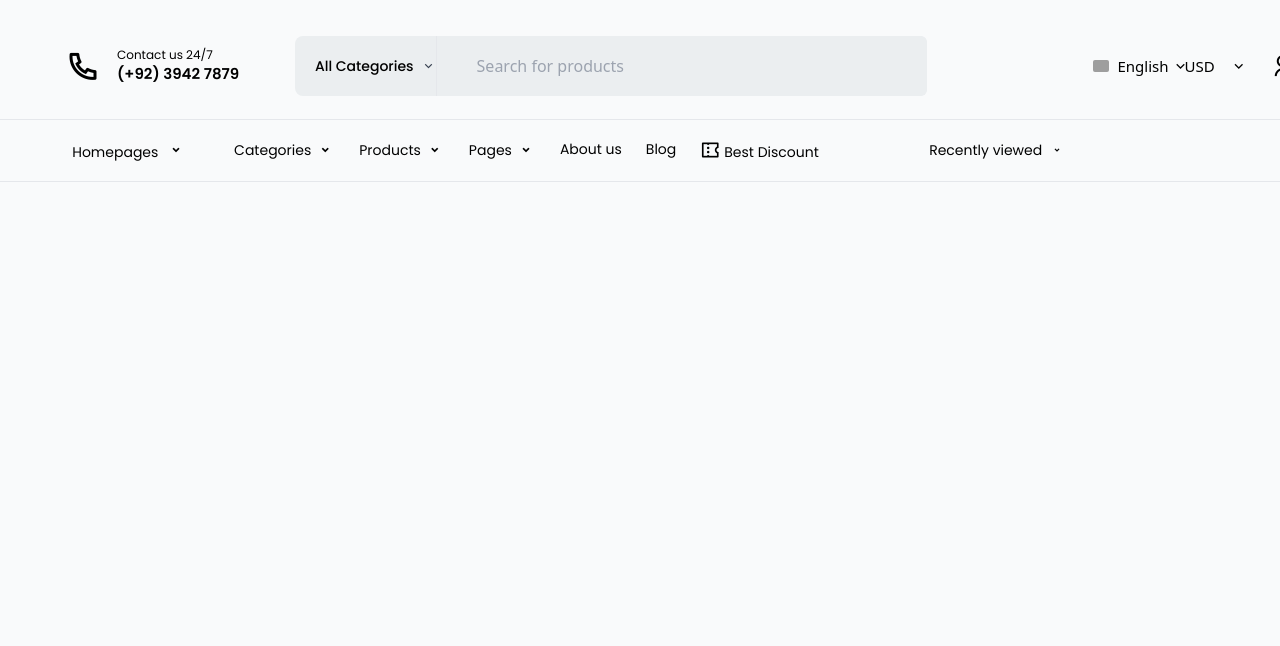
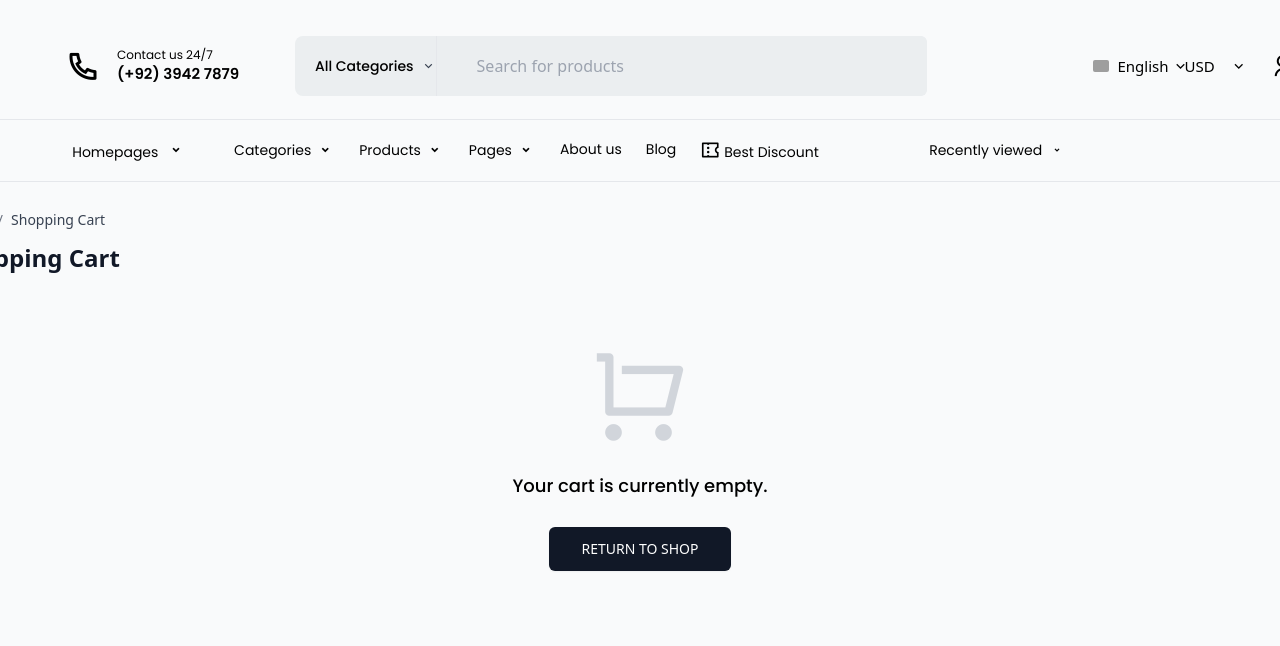
Before and after one commit to aydanszd/mertoweb, a website: page mertoweb/public/cart.html in a window 1280 px wide. Shown: the top 646 px of the page. Drawn offline with nearby package versions, Linux system fonts and the light colour scheme; files that its build step writes are made by us from their sources; grey boxes are pictures that could not be loaded; a web font is replaced by a local one.

Commit message:
main section done

```diff
--- a/mertoweb/public/cart.html
+++ b/mertoweb/public/cart.html
@@ -214,3 +214,46 @@
             </div>
         </div>
     </header>
+    <main class="min-h-[50vh]">
+        <div class="max-w-6xl mx-auto px-4 py-10">
+
+            <!-- Breadcrumb -->
+            <nav class="text-sm text-gray-500 mb-3 mt-[50px] ml-[-130px]" aria-label="Breadcrumb">
+                <ol class="flex gap-2 items-center">
+                    <li><a href="#" class="hover:underline">Home</a></li>
+                    <li>/</li>
+                    <li class="text-gray-700 ">Shopping Cart</li>
+                </ol>
+            </nav>
+
+            <!-- Page title -->
+            <h1 class="text-2xl font-semibold text-gray-900 mb-12 ml-[-130px]">Shopping Cart</h1>
+
+            <!-- Empty cart section -->
+            <div class="flex justify-center">
+                <div class="flex flex-col items-center text-center space-y-5">
+
+                    <!-- Icon -->
+                    <div class="relative">
+                        <div class=" flex items-center justify-cente text-gray-300 ">
+                            <i class="ri-shopping-cart-line text-[100px]"></i>
+                        </div>
+                    </div>
+
+                    <!-- Message -->
+                    <p class="text-black font-medium text-[18px] font-[Poppins] transform translate-y-[-20px]">Your cart is currently empty.</p>
+
+                    <!-- Button -->
+                    <a href="#"
+                        class="inline-block transform translate-y-[-16px] px-8 py-3 bg-gray-900 text-white text-sm font-medium rounded-md shadow-sm hover:bg-red-600 transition">
+                        RETURN TO SHOP
+                    </a>
+                </div>
+            </div>
+
+        </div>
+    </main>
+
+</body>
+
+</html>
```
